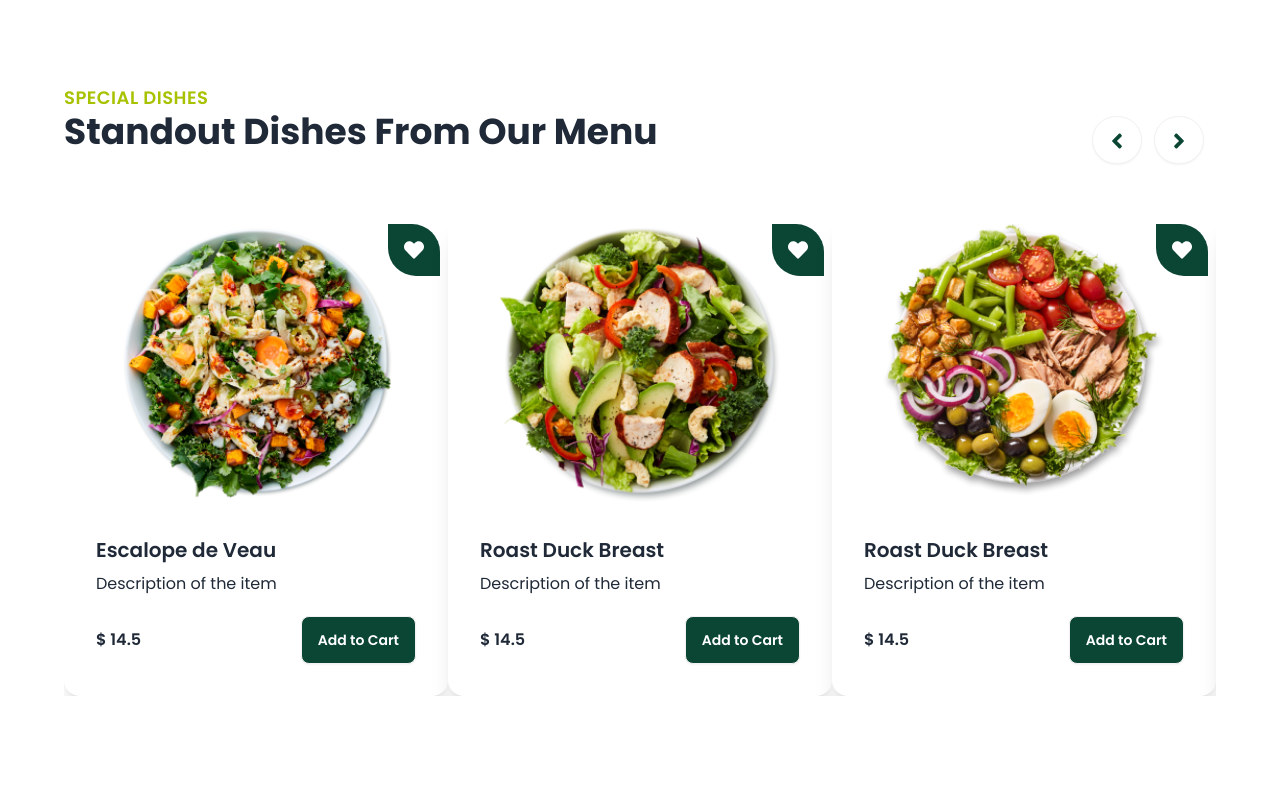
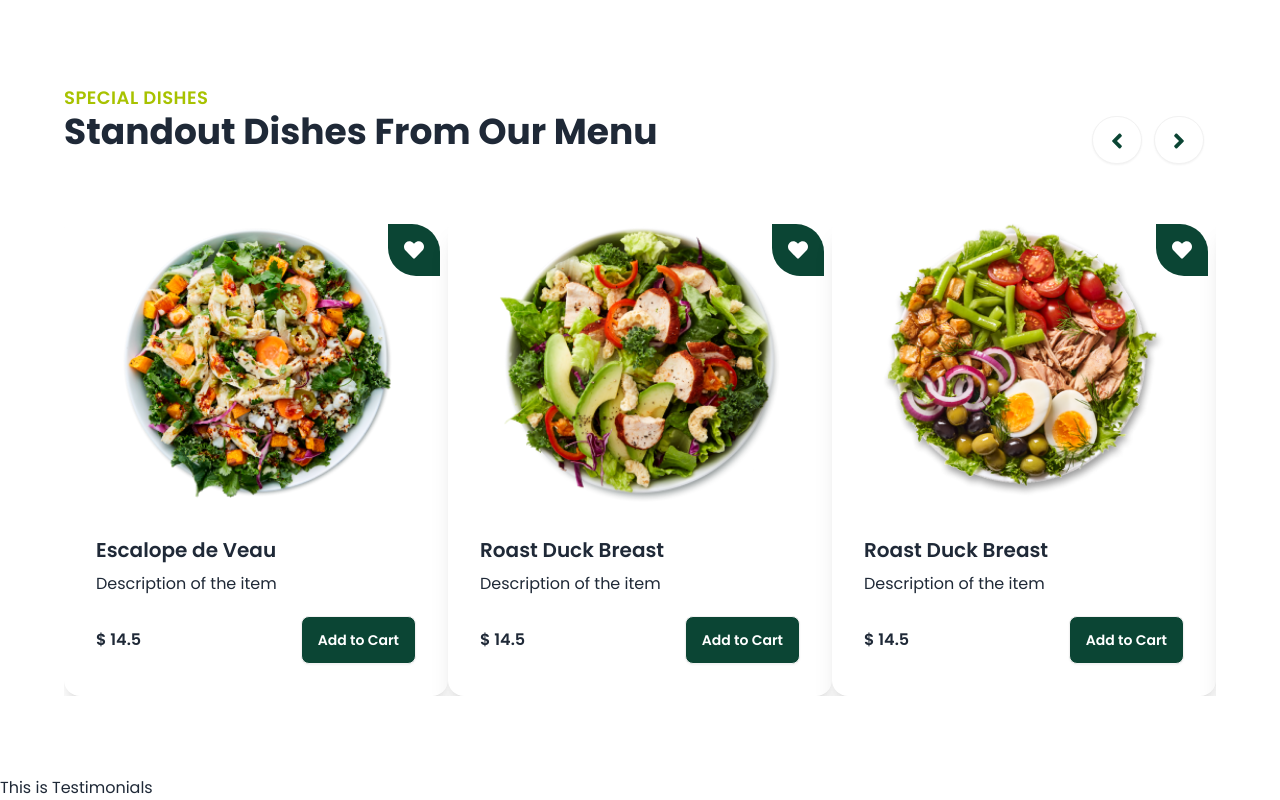
Before and after one commit to nayon117/flavify-client, a React (Vite) app: page / in a window 1280 px wide. Shown: the part 1134-1934 px from the top of the page. Before the commit the page ends 1910 px from the top, so only its background shows below. Built offline with nearby package versions, Linux system fonts and the light colour scheme.

Commit message:
create testimonial section

```diff
--- a/src/pages/home/Home.jsx
+++ b/src/pages/home/Home.jsx
@@ -1,6 +1,7 @@
 import Banner from "../../components/Banner";
 import Categories from "./Categories";
 import SpecialDishes from "./SpecialDishes";
+import Testimonials from "./Testimonials";
 
 
 const Home = () => {
@@ -8,7 +9,8 @@ const Home = () => {
     <div>
       <Banner />
       <Categories />
-      <SpecialDishes/>
+      <SpecialDishes />
+      <Testimonials/>
     </div>
   );
 };
--- a/src/pages/home/SpecialDishes.jsx
+++ b/src/pages/home/SpecialDishes.jsx
@@ -1,3 +1,4 @@
+/* eslint-disable no-unused-vars */
 import "slick-carousel/slick/slick.css";
 import "slick-carousel/slick/slick-theme.css";
 import Slider from "react-slick";
--- /dev/null
+++ b/src/pages/home/Testimonials.jsx
@@ -0,0 +1,10 @@
+
+
+const Testimonials = () => {
+  return (
+    <div>
+      <h2>This is Testimonials</h2>
+    </div>
+  );
+};
+export default Testimonials;
```
